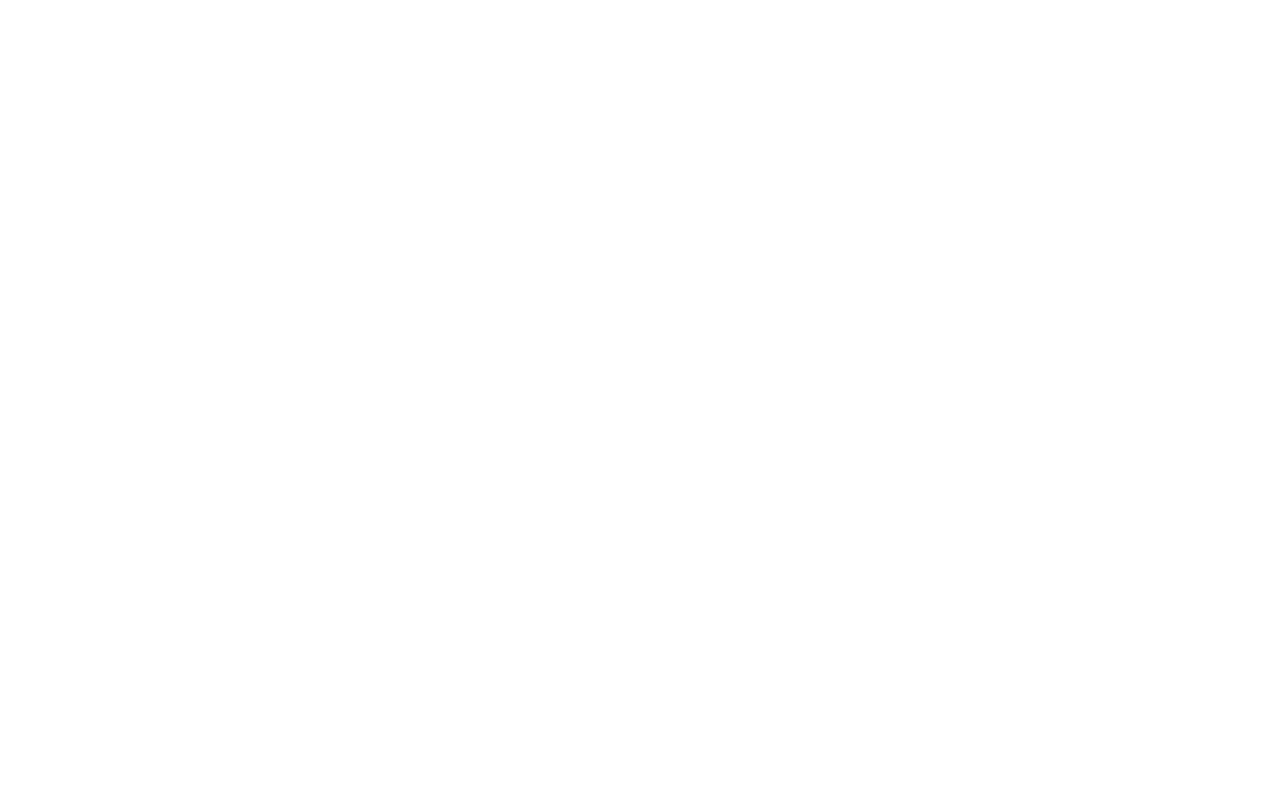
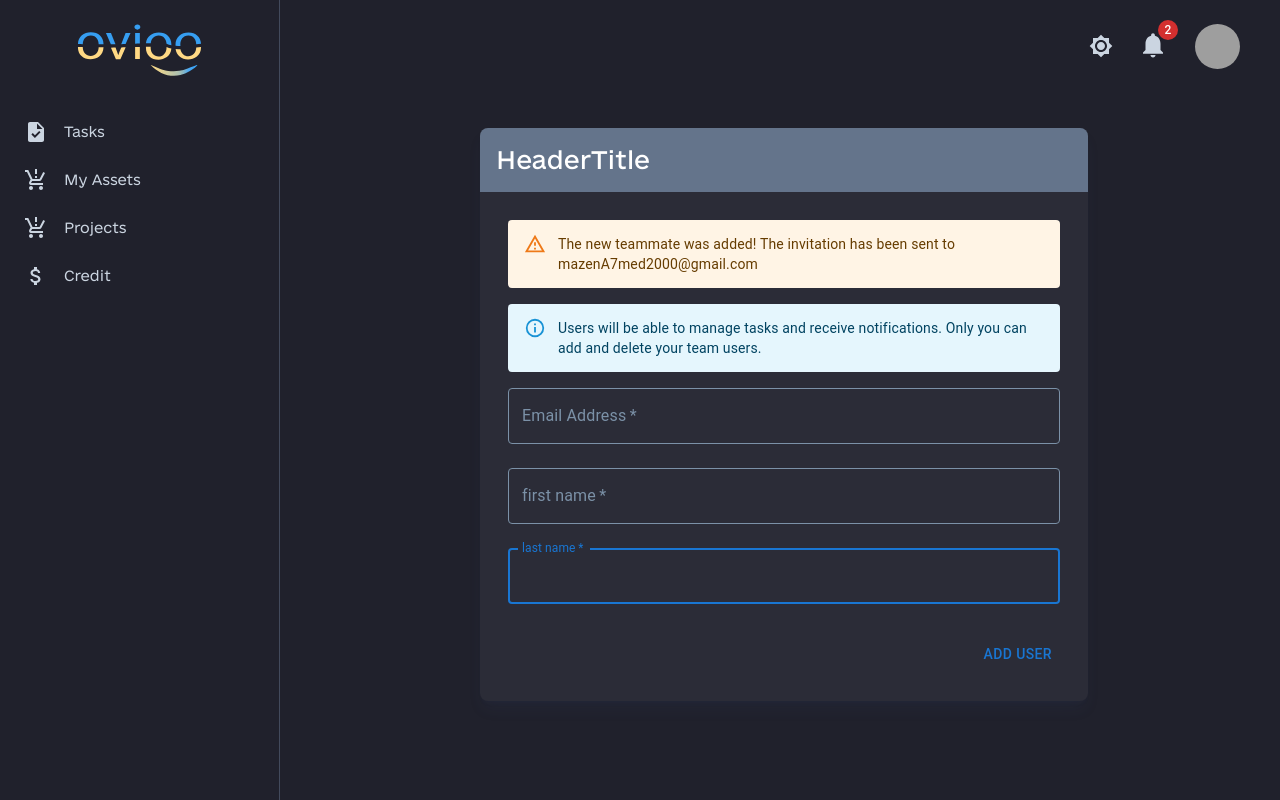
Before and after one commit to MohamedAhmed12/ovioo-saas, a Next.js app in the folder client/: page /dashboard/team in a window 1280 px wide. Before the commit this address had no page. Built offline with nearby package versions, Linux system fonts and the light colour scheme; grey boxes are pictures that could not be loaded.

Commit message:
feat(fe-team): implement team page

```diff
--- /dev/null
+++ b/client/src/app/dashboard/team/page.tsx
@@ -0,0 +1,44 @@
+'use client';
+
+import AddTeamMemberCard from '@/components/Dashboard/Team/AddTeamMemberCard';
+import TeamsCard from '@/components/Dashboard/Team/TeamsCard';
+import { FormEvent, useState } from 'react';
+import { User as UserInterface } from '@/interfaces';
+
+export default function Team() {
+  const [teamMembers, setTeamMembers] = useState<UserInterface[]>([
+    {
+      firstname: 'owner',
+      lastname: 'lastname',
+      email: 'owner@ovioo.com',
+    },
+  ]);
+
+  const label = { inputProps: { 'aria-label': 'Switch demo' } };
+
+  const handleSubmit = (event: FormEvent<HTMLFormElement>) => {
+    event.preventDefault();
+    const {email, firstname, lastname} = new FormData(event.currentTarget);
+    // (...)  <- search for those they are one -> (search on google (merge 2 object using spread operator in js))
+    // console.log({
+    //   email: data.get('email'),
+    //   password: data.get('password'),
+    // });
+  };
+
+  return (
+    <div className="team-card px-40 flex flex-row lg:flex-col w-full">
+      <div className="new-user basis-4/5 flex flex-raw lg:flex-col ">
+        <AddTeamMemberCard
+          handleSubmit={handleSubmit}
+          headerTitle="headerTitle"
+        />
+      </div>
+      <div className="Company Team basis-1/5 flex flex-col lg:flex-col">
+        {teamMembers.length > 1 && (
+          <TeamsCard headerTitle="headerTitle" teamMembers={teamMembers} />
+        )}
+      </div>
+    </div>
+  );
+}
--- /dev/null
+++ b/client/src/components/Dashboard/Team/AddTeamMemberCard.tsx
@@ -0,0 +1,75 @@
+'use client';
+
+import DashBoardCard from '@/components/DashBoardCard';
+import Alert from '@mui/material/Alert';
+import Button from '@mui/material/Button';
+import Stack from '@mui/material/Stack';
+import TextField from '@mui/material/TextField';
+import { FormEvent } from 'react';
+
+export default function AddTeamMemberCard({
+  handleSubmit,
+  headerTitle,
+}: {
+  handleSubmit: (event: FormEvent<HTMLFormElement>) => void;
+  headerTitle: string;
+}) {
+  return (
+    <DashBoardCard handleSubmit={handleSubmit} headerTitle={headerTitle}>
+      <>
+        <div className="flex flex-row">
+          <div className="w-full flex flex-col">
+            <Stack sx={{ width: '100%' }} spacing={2}>
+              <Alert severity="warning">
+                The new teammate was added! The invitation has been sent to
+                mazenA7med2000@gmail.com
+              </Alert>
+              <Alert severity="info">
+                Users will be able to manage tasks and receive notifications.
+                Only you can add and delete your team users.
+              </Alert>
+            </Stack>
+            <TextField
+              className="dashboard-input"
+              margin="normal"
+              required
+              fullWidth
+              name="email"
+              label="Email Address"
+              type="email"
+              id="email"
+            />
+            <TextField
+              className="dashboard-input"
+              margin="normal"
+              required
+              fullWidth
+              id="first-name"
+              label="first name"
+              name="firstname"
+              autoFocus
+            />
+            <TextField
+              className="dashboard-input"
+              margin="normal"
+              required
+              fullWidth
+              id="last-name"
+              label="last name"
+              name="lastname"
+              autoFocus
+            />
+          </div>
+        </div>
+        <div className="flex w-full justify-end mt-6">
+          <Button
+            type="submit"
+            className="bg-[--dashboard-primary] text-white "
+          >
+            add user
+          </Button>
+        </div>
+      </>
+    </DashBoardCard>
+  );
+}
--- /dev/null
+++ b/client/src/components/Dashboard/Team/TeamsCard.tsx
@@ -0,0 +1,18 @@
+'use client';
+
+import DashBoardCard from '@/components/DashBoardCard';
+import { User as UserInterface } from '@/interfaces';
+
+export default function TeamsCard({
+  headerTitle,
+  teamMembers,
+}: {
+  headerTitle: string;
+  teamMembers: UserInterface[];
+}) {
+  return (
+    <DashBoardCard headerTitle={headerTitle}>
+      <p>aaaaaaaaaaaaaaaaaaaaaaaaa</p>
+    </DashBoardCard>
+  );
+}
--- a/client/src/interfaces/index.ts
+++ b/client/src/interfaces/index.ts
@@ -3,3 +3,4 @@
 export * from "./notification";
 export * from "./store/main";
 export * from "./store/board";
+export * from "./user";
```
Also changed, not shown: client/src/components/DashBoardCard.tsx (+5 -5 lines), client/src/interfaces/user.ts (added, +7 -0 lines).
